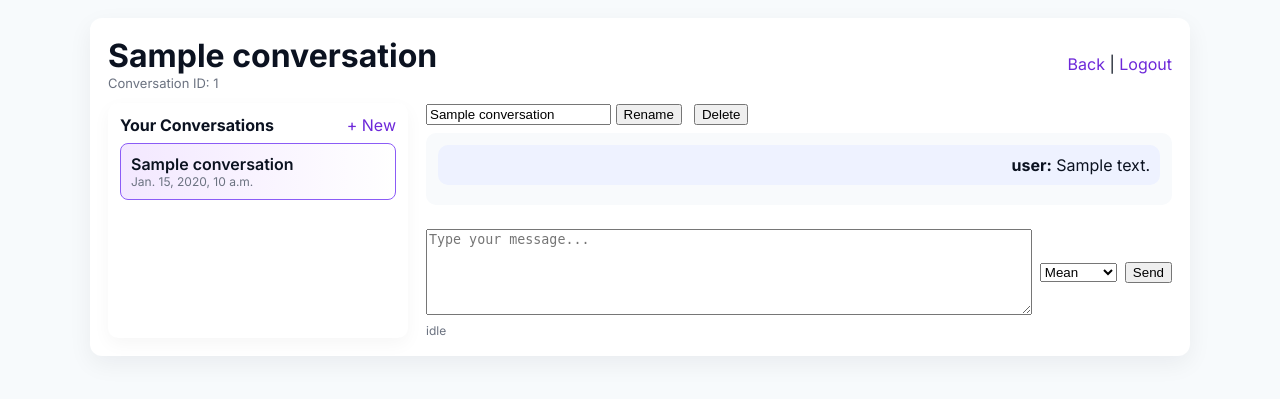
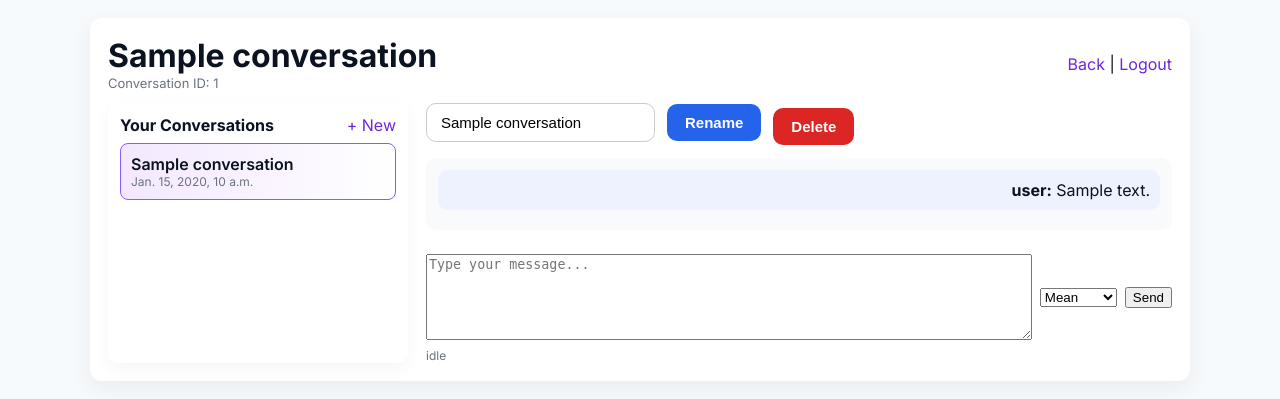
Before and after one commit to jiwan17/Angry-GPT, a Django app: page /1/ in a window 1280 px wide. Shown: the part 90-489 px from the top of the page. Run offline with Django 5.2, Linux system fonts and the light colour scheme; a user stored in the database is signed in; tables that the repository leaves empty hold one stand-in row (values such as "Sample post").

Commit message:
css added

```diff
--- a/templates/chat/chat_detail.html
+++ b/templates/chat/chat_detail.html
@@ -12,6 +12,69 @@
   .sidebar{background:#fff;padding:12px;border-radius:10px;box-shadow:0 6px 18px rgba(11,18,32,0.04);max-height:80vh;overflow:auto}
   .conv-item{padding:10px;border-radius:8px;border:1px solid transparent;margin-bottom:8px}
   .conv-item.active{border-color:#8b5cf6;background:linear-gradient(90deg,#f3e8ff,#fff)}
+  .rename-wrapper {
+        display: flex;
+        gap: 12px;
+        align-items: center;
+        margin-bottom: 8px;
+    }
+
+    .rename-form {
+        display: flex;
+        gap: 12px;
+        align-items: center;
+        width: 100%;
+        font-family: Arial, sans-serif;
+    }
+
+    .rename-input {
+        flex: 1;
+        padding: 10px 14px;
+        border: 1px solid #ccc;
+        border-radius: 10px;
+        font-size: 15px;
+        transition: border-color 0.2s, box-shadow 0.2s;
+    }
+
+    .rename-input:focus {
+        border-color: #4f8cff;
+        box-shadow: 0 0 4px rgba(79, 140, 255, 0.5);
+        outline: none;
+    }
+
+    .rename-button {
+        padding: 10px 18px;
+        background: #2563eb; /* blue-600 */
+        color: #fff;
+        font-size: 15px;
+        font-weight: bold;
+        border: none;
+        border-radius: 10px;
+        cursor: pointer;
+        transition: background 0.2s, box-shadow 0.2s;
+    }
+
+    .rename-button:hover {
+        background: #1d4ed8; /* blue-700 */
+        box-shadow: 0 2px 6px rgba(0, 0, 0, 0.15);
+    }
+
+    .delete-button {
+        padding: 10px 18px;
+        background: #dc2626; /* red-600 */
+        color: white;
+        font-size: 15px;
+        font-weight: bold;
+        border: none;
+        border-radius: 10px;
+        cursor: pointer;
+        transition: background 0.2s, box-shadow 0.2s;
+    }
+
+    .delete-button:hover {
+        background: #b91c1c; /* red-700 */
+        box-shadow: 0 2px 6px rgba(0, 0, 0, 0.15);
+    }
 </style>
 
 <div style="display:flex;justify-content:space-between;align-items:center">
@@ -19,7 +82,7 @@
     <h1 style="margin:0">{{ conversation.title|default:"Conversation" }}</h1>
     <div style="color:#6b7280;font-size:13px">Conversation ID: {{ conversation.id }}</div>
   </div>
-  <div><a href="{% url 'chat-index' %}">Back</a> | <a href="{% url 'logout' %}">Logout</a></div>
+  <div><a href="{% url 'chat-index' %}" class="nav-back" >Back</a> | <a href="{% url 'logout' %}" class="nav-logout">Logout</a></div>
 </div>
 
 <div class="layout" style="margin-top:12px">
@@ -42,12 +105,25 @@
 
   <div>
     <div style="display:flex;gap:12px;align-items:center;margin-bottom:8px">
-  <form method="post" action="{% url 'chat-rename' conversation.id %}">{% csrf_token %}
-    <input name="title" placeholder="Rename conversation" value="{{ conversation.title }}">
-    <button type="submit">Rename</button>
-  </form>
+      <div class="rename-wrapper">
+        <form method="post" action="{% url 'chat-rename' conversation.id %}" class="rename-form">
+            {% csrf_token %}
+
+            <input
+                name="title"
+                class="rename-input"
+                placeholder="Rename conversation"
+                value="{{ conversation.title }}"
+            >
+
+            <button type="submit" class="rename-button">
+                Rename
+            </button>
+        </form>
+    </div>
+
   <form method="post" action="{% url 'chat-delete' conversation.id %}" onsubmit="return confirm('Delete this conversation?');">{% csrf_token %}
-    <button type="submit">Delete</button>
+    <button type="submit" class="delete-button" >Delete</button>
   </form>
     </div>
 
```
